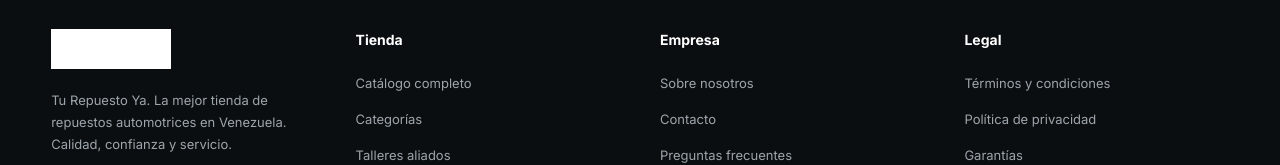
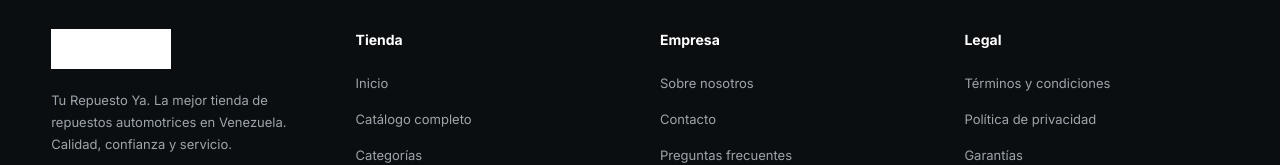
Before and after one commit to Danniely8a/turepuestoya, a Next.js app: page / in a window 1280 px wide. Shown: the part 3127-3292 px from the top of the page. Built offline with nearby package versions, Linux system fonts and the light colour scheme.

Commit message:
feat: add Inicio link to footer, unify font to Inter

```diff
--- a/src/components/Footer.tsx
+++ b/src/components/Footer.tsx
@@ -24,6 +24,11 @@ export default function Footer() {
         <div>
           <h4 className="text-[14px] font-[700] mb-5 text-white">Tienda</h4>
           <ul className="space-y-3 list-none p-0 m-0">
+            <li>
+              <Link href="/" className="text-[13px] text-[#9da5ac] no-underline hover:text-[var(--c)] transition-colors">
+                Inicio
+              </Link>
+            </li>
             <li>
               <Link href="/catalogo" className="text-[13px] text-[#9da5ac] no-underline hover:text-[var(--c)] transition-colors">
                 Catálogo completo
```
